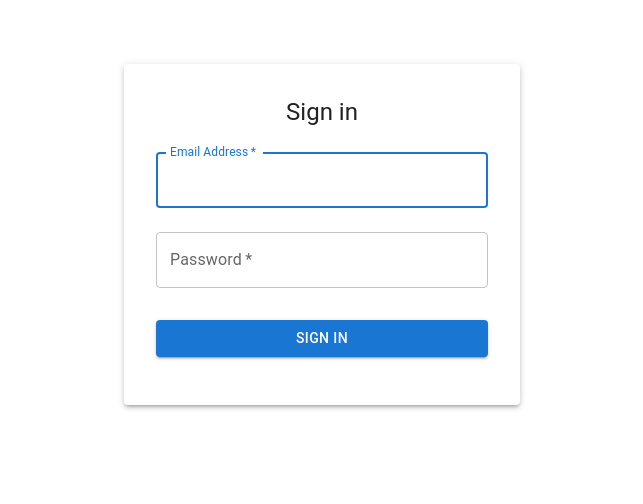
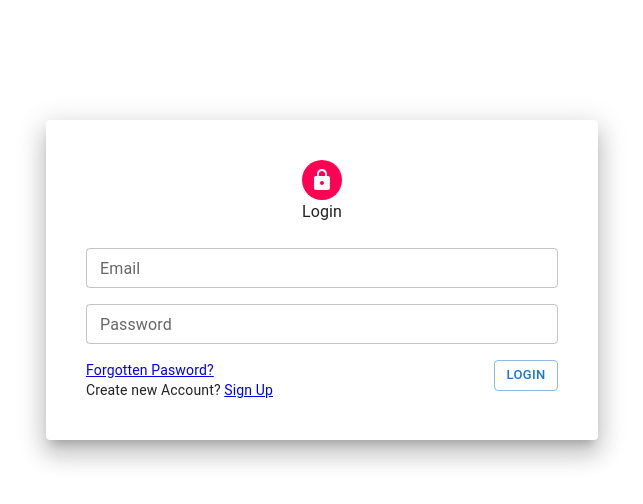
Before and after one commit to sbharth1/student_panel, a React (Vite) app: page / in a window 1280 px wide. Shown: the top 504 px of the page, without its empty margins (318-961 px from the left). Built offline with nearby package versions, Linux system fonts and the light colour scheme.

Commit message:
edit login page

```diff
--- a/src/pages/Login.tsx
+++ b/src/pages/Login.tsx
@@ -1,49 +1,74 @@
-import { Box, TextField, Button, Typography, Container, Paper } from '@mui/material';
+import { TextField, Button, Typography, Container, Paper, Grid2, Avatar, Stack } from '@mui/material';
+import LockIcon from '@mui/icons-material/Lock';
+import { Link } from 'react-router';
+import { useState } from 'react';
+const Login = () => {
 
-const Login = () => {
-  const handleSubmit = () => {
-    // e.preventDefault();
-    console.log('Form submitted');
+  interface typeData {
+    Email:string,
+    Password:string
+  }
+
+  const loginData:typeData = {
+    Email:"",
+    Password:""
+  }
+
+  const [data,setData] = useState<typeData>(loginData);
+  const [error,setError] =  useState<typeData>(loginData);
+
+  const handleChange = (e:React.ChangeEvent<HTMLInputElement>)=>{
+      setData((prev)=> ({...data,[e.target.name]:e.target.value}))
+  }
+
+  const handleSubmit = (e:React.ChangeEvent<HTMLFormElement>) => {``
+    e.preventDefault();
+    if(!data.Email.trim() ||  !data.Password.trim()) return setError({Password: 'Both Feilds are Required!!',Email:''});
+    if(!data.Email.includes('@')) return setError({Email: 'Invalid Email!!',Password:''});
+    if(!data.Password.trim()) return setError({Password: "Password required",Email:""});
+    if(data.Password.length !== 6) return setError({Password: "Password must be 6 length",Email:""});
+    alert('Form submitted');
+    console.table(data)
+    setData(loginData)
+    setError(loginData);
   };
 
   return (
-    <Container component="main" maxWidth="xs">
-      <Paper elevation={3} sx={{ mt: 8, p: 4, display: 'flex', flexDirection: 'column', alignItems: 'center' }}>
-        <Typography component="h1" variant="h5">
-          Sign in
-        </Typography>
-        <Box component="form" onSubmit={handleSubmit} sx={{ mt: 1 }}>
-          <TextField
-            margin="normal"
-            required
-            fullWidth
-            id="email"
-            label="Email Address"
-            name="email"
-            autoComplete="email"
-            autoFocus
-          />
-          <TextField
-            margin="normal"
-            required
-            fullWidth
-            name="password"
-            label="Password"
-            type="password"
-            id="password"
-            autoComplete="current-password"
-          />
-          <Button
-            type="submit"
-            fullWidth
-            variant="contained"
-            sx={{ mt: 3, mb: 2 }}
-          >
-            Sign In
-          </Button>
-        </Box>
-      </Paper>
-    </Container>
+    <Container  maxWidth="sm">
+      <Paper elevation={15} sx={{p:5, mt:15}}>
+        <Stack direction="column" spacing="0.5" sx={{pb:3,display:'flex',alignItems:"center"}} >
+        <Avatar sx={{background:"#F05"}}>
+          <LockIcon/>
+        </Avatar>
+        <Typography>Login</Typography>
+        </Stack>
+        <form onSubmit={handleSubmit}>
+      <Grid2 container spacing={2}>
+
+       <Grid2 size={{xs:12,sm:12}}>
+         <TextField fullWidth label="Email" variant='outlined' onChange={handleChange} value={data.Email} name='Email'  size='small' />
+       {error && <Typography color='red'>{error.Email}</Typography>}
+
+       </Grid2>
+
+       <Grid2 size={{xs:12,sm:12}}>
+         <TextField fullWidth label="Password" variant='outlined' onChange={handleChange} value={data.Password} name='Password' size='small'/>
+       {error && <Typography color='red'>{error.Password}</Typography>}
+       </Grid2>
+
+       <Grid2 size={{xs:6}} sx={{textAlign:"start"}}>
+         <Typography variant="body2" size='small'> <Link to={'/forget-password'}>Forgotten Pasword?</Link></Typography>
+         <Typography variant="body2" size='small'>Create new Account?  <Link to={'/signup'}>Sign Up</Link></Typography>
+       </Grid2>
+
+       <Grid2 size={{xs:6}} sx={{textAlign:"right"}}>
+         <Button variant='outlined' type='submit' size='small' >Login</Button>
+       </Grid2>
+
+      </Grid2>
+      </form>
+       </Paper>
+         </Container>
   );
 };
 
```
